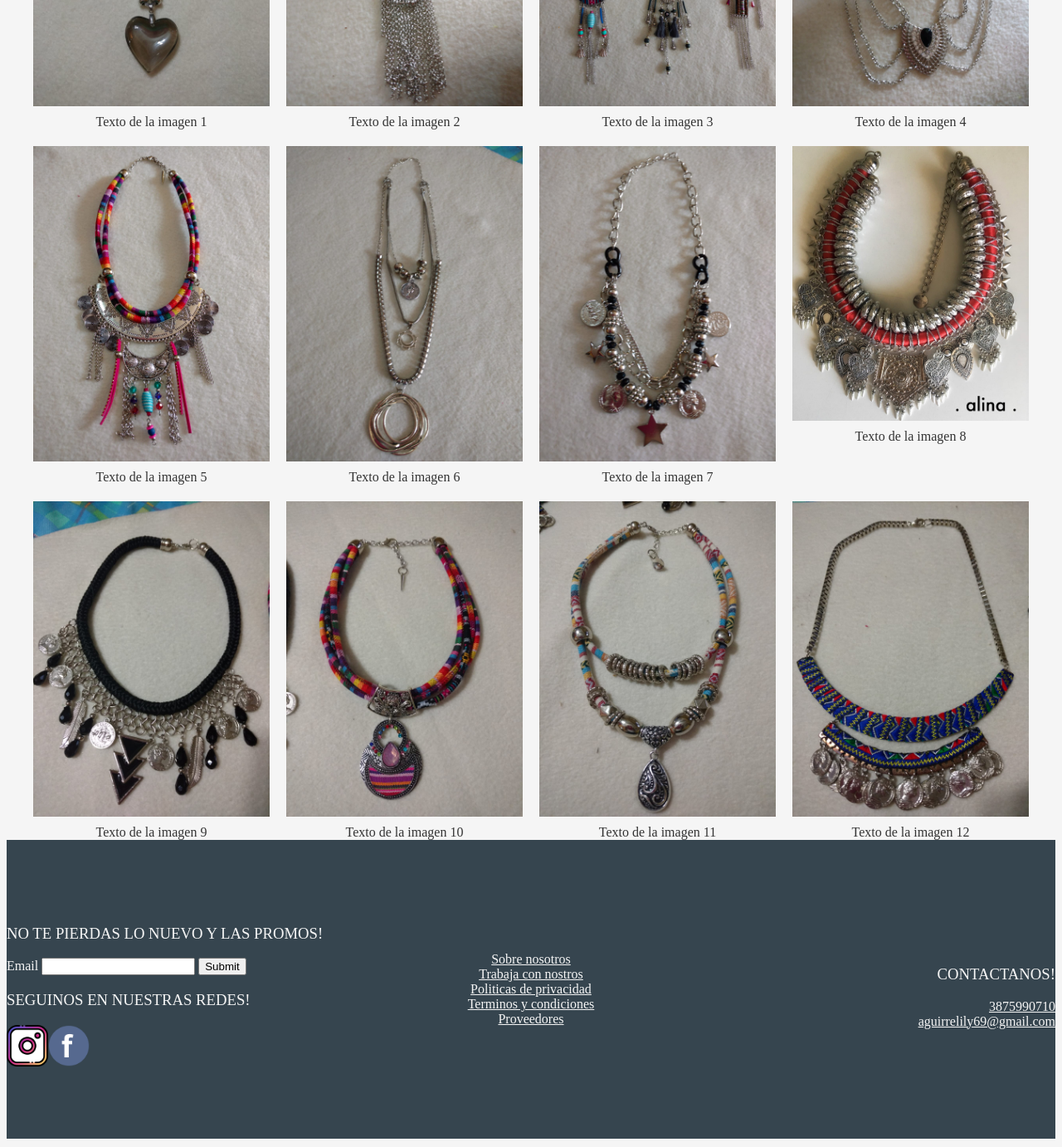
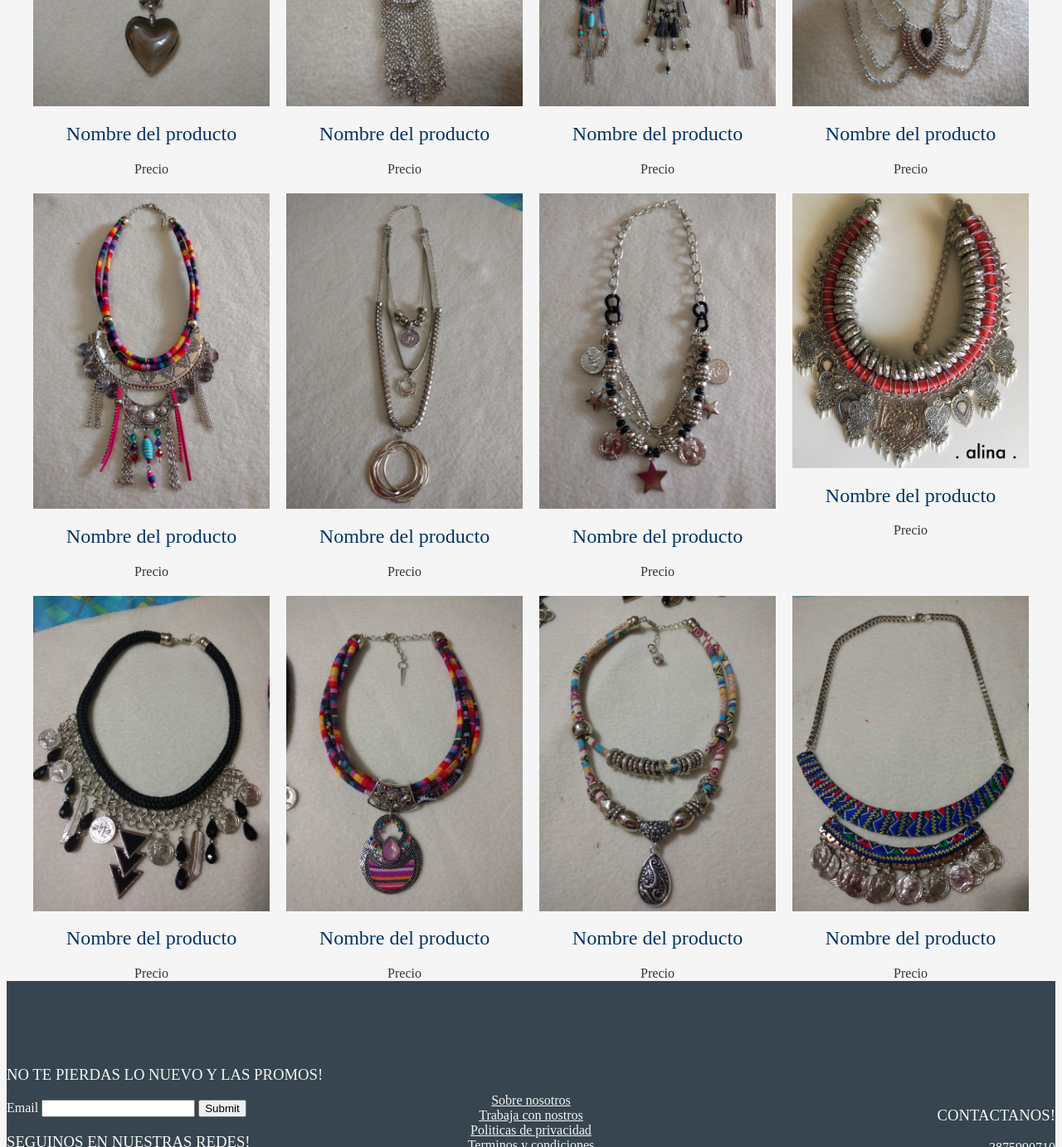
Before and after one commit to slacoxz/Proyecto_coder-Lily-accesorios-, a plain HTML site: page pages/seccioncollares.html in a window 1280 px wide. Shown: the part 700-2082 px from the top of the page at 83% size. Drawn offline with Linux system fonts and the light colour scheme.

Commit message:
actualizacion de seecion de collares añado textos

```diff
--- a/pages/seccioncollares.html
+++ b/pages/seccioncollares.html
@@ -36,51 +36,63 @@
     <div class="gallery">
         <div class="gallery-item">
             <img src="../images/images-secc-collares/WhatsApp Image 2024-06-25 at 20.21.09.jpeg">
-            <div class="caption">Texto de la imagen 1</div>
+            <h2>Nombre del producto</h2>
+            <div class="caption">Precio</div>
         </div>
         <div class="gallery-item">
             <img src="../images/images-secc-collares/WhatsApp Image 2024-06-25 at 20.21.07.jpeg">
-            <div class="caption">Texto de la imagen 2</div>
+            <h2>Nombre del producto</h2>
+            <div class="caption">Precio</div>
         </div>
         <div class="gallery-item">
             <img src="../images/images-secc-collares/WhatsApp Image 2024-06-25 at 20.21.06 (2).jpeg">
-            <div class="caption">Texto de la imagen 3</div>
+            <h2>Nombre del producto</h2>
+            <div class="caption">Precio</div>
         </div>
         <div class="gallery-item">
             <img src="../images/images-secc-collares/WhatsApp Image 2024-06-25 at 20.21.06 (1).jpeg">
-            <div class="caption">Texto de la imagen 4</div>
+            <h2>Nombre del producto</h2>
+            <div class="caption">Precio</div>
         </div>
         <div class="gallery-item">
             <img src="../images/images-secc-collares/WhatsApp Image 2024-06-25 at 20.21.05.jpeg">
-            <div class="caption">Texto de la imagen 5</div>
+            <h2>Nombre del producto</h2>
+            <div class="caption">Precio</div>
         </div>
         <div class="gallery-item">
             <img src="../images/images-secc-collares/WhatsApp Image 2024-06-25 at 20.21.05 (2).jpeg">
-            <div class="caption">Texto de la imagen 6</div>
+            <h2>Nombre del producto</h2>
+            <div class="caption">Precio</div>
         </div>
         <div class="gallery-item">
             <img src="../images/images-secc-collares/WhatsApp Image 2024-06-25 at 20.21.05 (1).jpeg">
-            <div class="caption">Texto de la imagen 7</div>
+            <h2>Nombre del producto</h2>
+            <div class="caption">Precio</div>
         </div>
         <div class="gallery-item">
             <img src="../images/images-secc-collares/WhatsApp Image 2024-06-25 at 20.21.04.jpeg">
-            <div class="caption">Texto de la imagen 8</div>
+            <h2>Nombre del producto</h2>
+            <div class="caption">Precio</div>
         </div>
         <div class="gallery-item">
             <img src="../images/images-secc-collares/WhatsApp Image 2024-06-25 at 20.21.04 (2).jpeg">
-            <div class="caption">Texto de la imagen 9</div>
+            <h2>Nombre del producto</h2>
+            <div class="caption">Precio</div>
         </div>
         <div class="gallery-item">
             <img src="../images/images-secc-collares/WhatsApp Image 2024-06-25 at 20.21.04 (1).jpeg">
-            <div class="caption">Texto de la imagen 10</div>
+            <h2>Nombre del producto</h2>
+            <div class="caption">Precio</div>
         </div>
         <div class="gallery-item">
             <img src="../images/images-secc-collares/WhatsApp Image 2024-06-25 at 20.21.03.jpeg">
-            <div class="caption">Texto de la imagen 11</div>
+            <h2>Nombre del producto</h2>
+            <div class="caption">Precio</div>
         </div>
         <div class="gallery-item">
             <img src="../images/images-secc-collares/WhatsApp Image 2024-06-25 at 20.20.59.jpeg">
-            <div class="caption">Texto de la imagen 12</div>
+            <h2>Nombre del producto</h2>
+            <div class="caption">Precio</div>
         </div>
     </div>
 
```
